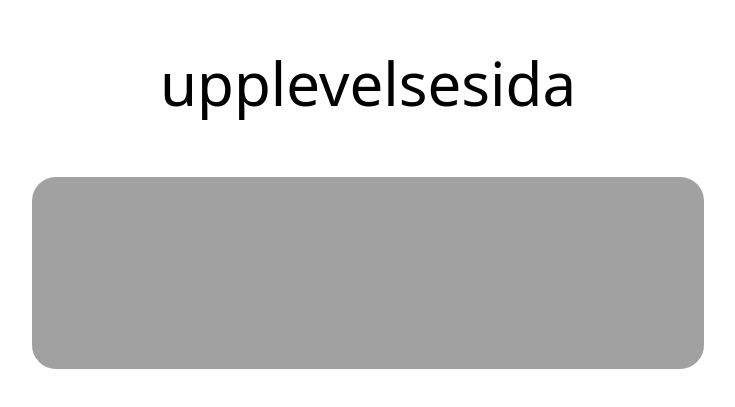
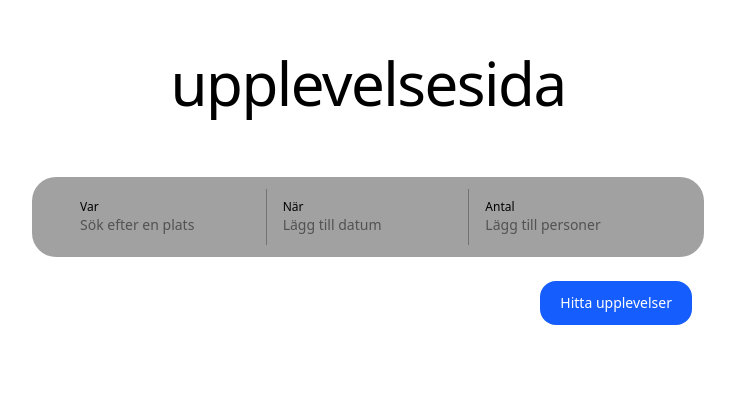
Before and after one commit to SixtenE/upplevelsesida, a Vue app: page / in a window 1280 px wide. Shown: the part 123-530 px from the top of the page, without its empty margins (272-1007 px from the left). Built offline with nearby package versions, Linux system fonts and the light colour scheme.

Commit message:
refactor: uncomment experience type definition and enhance HomeView layout

```diff
--- a/src/views/HomeView.vue
+++ b/src/views/HomeView.vue
@@ -1,25 +1,66 @@
 <script lang="ts" setup>
-type experience = {
-  id: string
-  title: string
-  description: string
-  image_url: string
-  price: number
-  location: string
-  date: string
-  rating: number
-  age_group: 'child' | 'adult' | 'senior'
-  add_ons: {
-    id: string
-    title: string
-    price: number
-  }[]
-}
+// type experience = {
+//   id: string
+//   title: string
+//   description: string
+//   image_url: string
+//   price: number
+//   location: string
+//   date: string
+//   rating: number
+//   age_group: 'child' | 'adult' | 'senior'
+//   add_ons: {
+//     id: string
+//     title: string
+//     price: number
+//   }[]
+// }
 </script>
 
 <template>
   <main class="container mx-auto flex flex-col pt-44 items-center gap-16">
-    <h1 class="text-center text-black dark:text-white text-6xl">upplevelsesida</h1>
-    <div class="bg-neutral-400 h-48 w-2xl rounded-3xl"></div>
+    <h1 class="text-center text-black dark:text-white text-6xl font-medium tracking-tight">
+      upplevelsesida
+    </h1>
+    <div class="w-full sm:w-2xl flex flex-col gap-6">
+      <div class="h-20 w-full px-8 py-3 grid grid-cols-3 bg-neutral-400 rounded-3xl">
+        <div
+          class="w-full border-r border-neutral-500 h-full flex flex-col justify-center items-center pl-4"
+        >
+          <label for="location" class="w-full text-xs font-medium">Var</label>
+          <input
+            type="text"
+            id="location"
+            class="w-full placeholder:text-sm text-neutral-800 text-sm placeholder:font-normal placeholder:text-neutral-600 focus:outline-none"
+            placeholder="Sök efter en plats"
+          />
+        </div>
+        <div
+          class="w-full border-r border-neutral-500 h-full flex flex-col justify-center items-center pl-4"
+        >
+          <label for="date" class="w-full text-xs font-medium">När</label>
+          <input
+            type="text"
+            id="date"
+            class="w-full placeholder:text-sm text-neutral-800 text-sm placeholder:font-normal placeholder:text-neutral-600 focus:outline-none"
+            placeholder="Lägg till datum"
+          />
+        </div>
+        <div class="w-full h-full flex flex-col justify-center items-center pl-4">
+          <label for="group_size" class="w-full text-xs font-medium">Antal</label>
+          <input
+            type="text"
+            id="group_size"
+            class="w-full placeholder:text-sm text-neutral-800 text-sm placeholder:font-normal placeholder:text-neutral-600 focus:outline-none"
+            placeholder="Lägg till personer"
+          />
+        </div>
+      </div>
+      <div class="w-full flex justify-end px-3">
+        <button class="py-3 px-5 text-sm bg-blue-600 text-white rounded-2xl">
+          Hitta upplevelser
+        </button>
+      </div>
+    </div>
   </main>
 </template>
```
